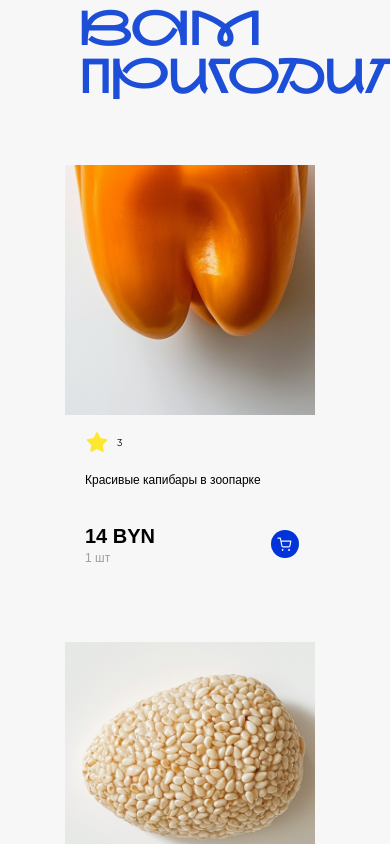
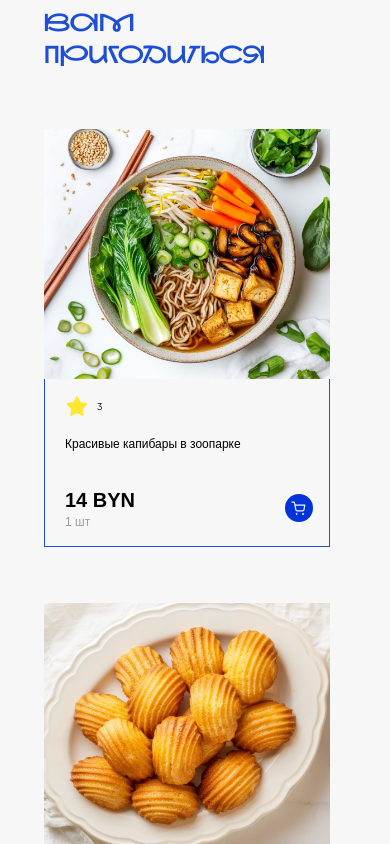
Before and after one commit to Artem45bomb/Amamam, a Next.js app: page /busket in a window 390 px wide. Shown: the part 1180-2024 px from the top of the page. Built offline with nearby package versions, Linux system fonts and the light colour scheme.

Commit message:
Адаптив для карточек продуктов, у которых скрытая философия границы

```diff
--- a/src/app/busket/page.tsx
+++ b/src/app/busket/page.tsx
@@ -40,11 +40,11 @@ export default function ProductCard() {
           </div>
         </div>
 
-        <div className="mt-24 pl-20 pr-[90px]">
-          <p className="font-bold text-5xl font-nauryzRedKeds text-blue-700">ВАМ ПРИГОДИТЬСЯ</p>
+        <div className="mt-24 pl-11 pr-[60px] sm:pl-20 sm:pr-[90px]">
+          <p className="font-bold text-2xl sm:text-5xl font-nauryzRedKeds mb-14 text-blue-700">ВАМ ПРИГОДИТЬСЯ</p>
           <Recomendations/>
         </div>
-        <a href="#" className="block text-center text-primary text-xl font-nauryzRedKeds mt-[136px] mb-20 font-bold">
+        <a href="#" className="block text-center text-primary text-xl font-nauryzRedKeds mt-16 md:mt-[136px] mb-20 font-bold">
           СМОТРЕТЬ ВСЕ
         </a>
     </div>
--- a/src/components/home/busket/ItemRecomendations.tsx
+++ b/src/components/home/busket/ItemRecomendations.tsx
@@ -19,14 +19,14 @@ interface ItemRecomendationsProps{
 
 export default function ItemRecomendations({imgPath, stars, price, describe, type}:ItemRecomendationsProps){
     return(
-        <a className="text-black  mt-[60px]" href="#">
-            <div className="bg-center bg-cover size-[250px]" style={{backgroundImage:`url(${imgPath}`}}></div>
-            <div className={cn("w-[250px] py-4 pr-4 pl-5  border-t-0", type == TypeOfBorder.Information? "border border-blue-700": "")}>
+        <a className="text-black min-w-[250px] xl:max-w-[250px] xll:max-w-[2000px]" href="#">
+            <div className="bg-center bg-cover h-[250px]" style={{backgroundImage:`url(${imgPath}`}}></div>
+            <div className={"py-4 pr-4 pl-5  border-t-0 border border-blue-700"}>
                 <div className="flex items-center">
                     <Icon className="size-4 mr-2" src={"/icon/Star.svg"} alt={"star"}/>
                     <p className=" text-[10px] font-gilroy font-normal">{stars}</p>
                 </div>
-                <p className="font-medium text-xs mb-[34px] mt-[17px]">{describe}</p>
+                <p className="font-medium text-xs mb-[34px] mt-[17px] whitespace-nowrap text-ellipsis overflow-hidden">{describe}</p>
                 <div className="flex justify-between">
                     <div>
                         <p className="font-semibold text-xl">{price} BYN</p>
--- a/src/components/home/busket/Recomendations.tsx
+++ b/src/components/home/busket/Recomendations.tsx
@@ -4,9 +4,9 @@ import ItemRecomendations from "./ItemRecomendations";
 
 export default function Recomendations () {
     return (
-        <div className="flex flex-wrap gap-x-[90px] justify-center">
-            <ItemRecomendations imgPath={"/png/product1.png"} stars={3} describe="Красивые капибары в зоопарке" price={14}/>
-            <ItemRecomendations imgPath={"/png/product2.png"} stars={4} describe="Цюриха или закаты недружественных" price={14}/>
+        <div className="grid xl:grid-cols-4 gap-x-[90px] md:grid-cols-2 gap-y-14">
+            <ItemRecomendations imgPath={"/png/ChinaSoup.jpg"} stars={3} describe="Красивые капибары в зоопарке" price={14}/>
+            <ItemRecomendations imgPath={"/png/cookiesBusket.jpg"} stars={4} describe="Цюриха или закаты недружественных" price={14}/>
             <ItemRecomendations imgPath={"/png/product3.png"} stars={4.9} describe="Стран. Ты захочешь вернуться," price={14}/>
             <ItemRecomendations imgPath={"/png/product4.png"} stars={2.4} describe="Но просрочен загран" price={14}/>
         </div>
--- a/tailwind.config.ts
+++ b/tailwind.config.ts
@@ -24,7 +24,11 @@ export default {
       fontFamily:{
         nauryzRedKeds:["NauryzRedKeds","sans-serif"],
         gilroy:["Gilroy","sans-serif"]
+      },
+      screens:{
+        'xll': '1440px'
       }
+
     },
   },
   plugins: [],
```
Also changed, not shown: 1 other file (tests, documents, lock files or other folders).
